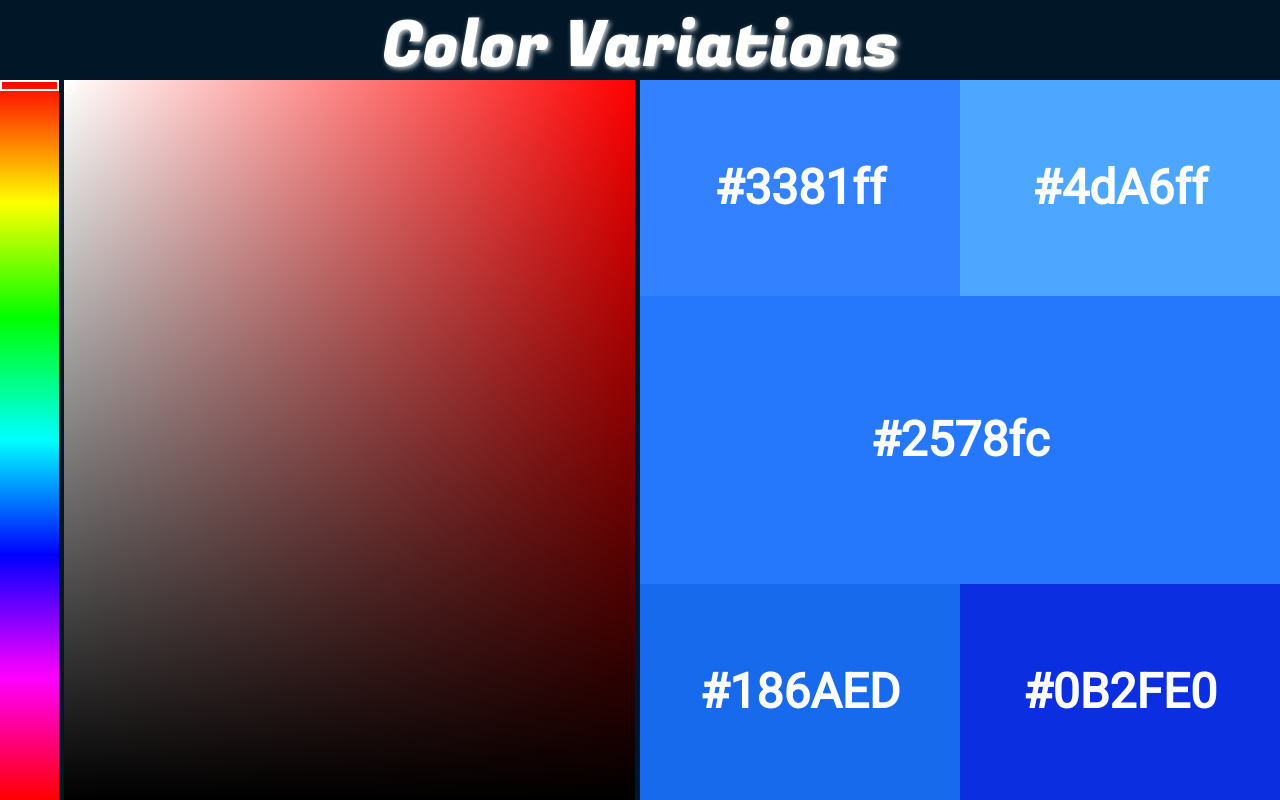
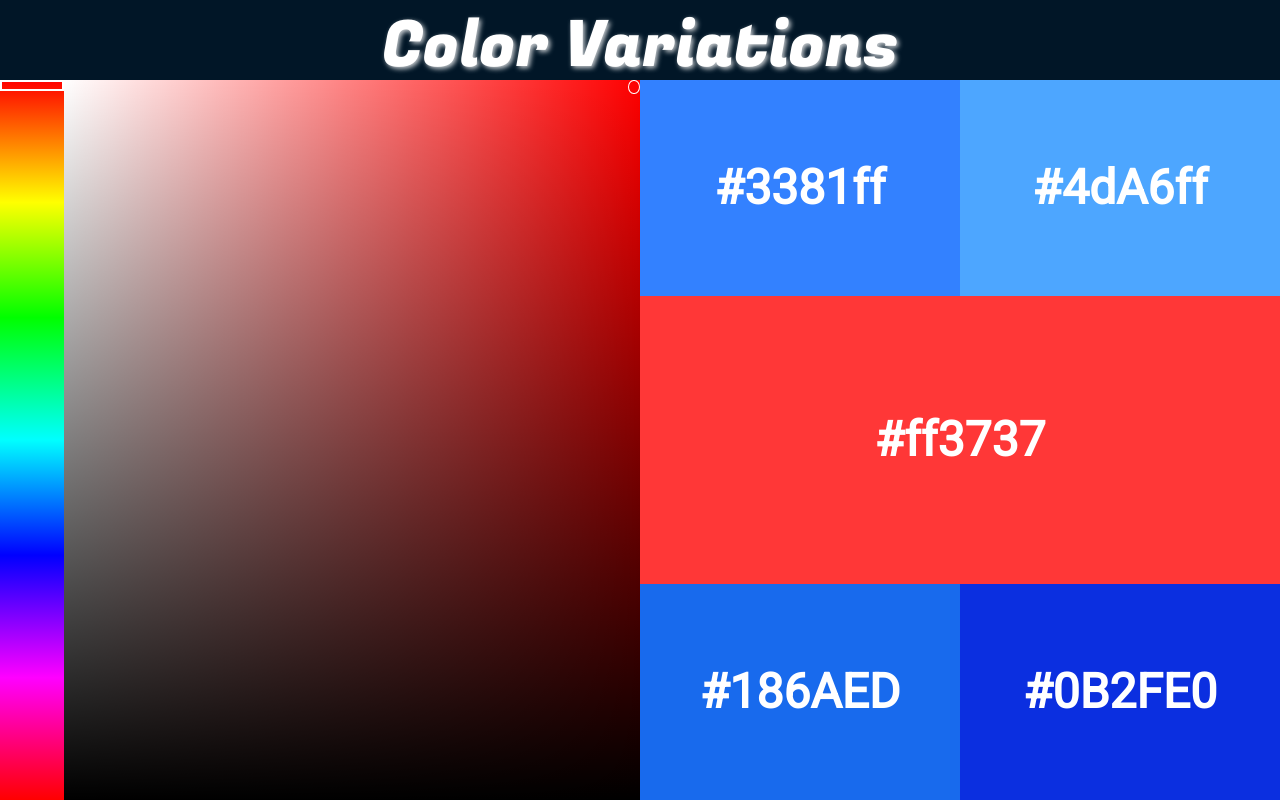
Before and after one commit to jaehwan-moon/color-variation-generator, a website built with Parcel: page src/index.html in a window 1280 px wide. Built offline with nearby package versions, Linux system fonts and the light colour scheme.

Commit message:
feat(ColorBox): Change main color box reactively

```diff
--- /dev/null
+++ b/src/js/class/ColorBoxes.js
@@ -0,0 +1,26 @@
+class ColorBoxes {
+  constructor() {
+    this.mainColorElement = document.getElementById('main-color');
+    this.lighterElement = document.getElementById('lighter');
+    this.lightestElement = document.getElementById('lightest');
+    this.darkerElement = document.getElementById('darker');
+    this.darkestElement = document.getElementById('darkest');
+
+    this.setColorAndText(this.mainColorElement, '#2578fc');
+    this.setColorAndText(this.lighterElement, '#3381ff');
+    this.setColorAndText(this.lightestElement, '#4dA6ff');
+    this.setColorAndText(this.darkerElement, '#186AED');
+    this.setColorAndText(this.darkestElement, '#0B2FE0');
+  }
+
+  setColorAndText(element, color) {
+    element.style.background = color;
+    element.innerHTML = color;
+  }
+
+  subscribeOnColorChange(RGBHexString) {
+    this.setColorAndText(this.mainColorElement, RGBHexString);
+  }
+}
+
+export { ColorBoxes };
--- a/src/js/class/ColorPicker.js
+++ b/src/js/class/ColorPicker.js
@@ -9,6 +9,11 @@ class ColorPicker extends Observable {
     this.element = element;
     this.pointer = document.getElementById('color-picker-pointer');
     this.baseColorElement = document.getElementsByClassName('base-color')[0];
+    this.RGBValue = {
+      red: 255,
+      green: 0,
+      blue: 0,
+    };
 
     const colorPickerRect = this.element.getBoundingClientRect();
     this.maxPointerX = colorPickerRect.width - this.pointer.getBoundingClientRect().width;
@@ -16,6 +21,8 @@ class ColorPicker extends Observable {
 
     this.pointerX = this.maxPointerX;
     this.pointerY = 0;
+    this.pointer.style.left = `${this.pointerX}px`;
+    this.pointer.style.top = `${this.pointerY}px`;
 
     this.element.addEventListener('mousedown', this.handleOnPointerDown);
     this.element.addEventListener('mouseup', this.handleOnPointerUp);
@@ -51,8 +58,8 @@ class ColorPicker extends Observable {
   subscribeOnHueChange(RGBHexString) {
     this.baseColorElement.style.background = RGBHexString;
     this.RGBValue = convertRGBHexStringToValue(RGBHexString);
-    //const updatedRGBHexString = this.getRGBHexString(this.pointerX, this.pointerY, this.RGBValue);
-    //this.update(updatedRGBHexString); // Observable.update()
+    const updatedRGBHexString = this.getRGBHexString(this.pointerX, this.pointerY, this.RGBValue);
+    this.update(updatedRGBHexString); // Observable.update()
   }
 
   getRGBHexString(pointerX, pointerY, RGBValue) {
--- a/src/js/index.js
+++ b/src/js/index.js
@@ -1,24 +1,17 @@
 import { HueBar } from './class/HueBar';
 import { ColorPicker } from './class/ColorPicker';
-import { setColorAndText } from './setColor';
+import { ColorBoxes } from './class/ColorBoxes';
 
 import '../sass/main.scss';
 
-const mainColor = document.getElementById('main-color');
-const lighter = document.getElementById('lighter');
-const lightest = document.getElementById('lightest');
-const darker = document.getElementById('darker');
-const darkest = document.getElementById('darkest');
-
-setColorAndText(mainColor, '#2578fc');
-setColorAndText(lighter, '#3381ff');
-setColorAndText(lightest, '#4dA6ff');
-setColorAndText(darker, '#186AED');
-setColorAndText(darkest, '#0B2FE0');
-
 const hueBarElement = document.getElementById('hue-bar');
 const colorPickerElement = document.getElementById('color-picker');
+
 const hueBar = new HueBar(hueBarElement);
 const colorPicker = new ColorPicker(colorPickerElement);
+const colorBoxes = new ColorBoxes();
 
 hueBar.subscribe(colorPicker.subscribeOnHueChange.bind(colorPicker));
+colorPicker.subscribe(colorBoxes.subscribeOnColorChange.bind(colorBoxes));
+
+hueBar.update('#ff0000');
--- a/src/js/setColor.js
+++ /dev/null
@@ -1,6 +0,0 @@
-function setColorAndText(element, color) {
-  element.style.background = color;
-  element.innerHTML = color;
-}
-
-export { setColorAndText };
--- a/src/js/utils/getRGBHexFromHue.js
+++ b/src/js/utils/getRGBHexFromHue.js
@@ -1,11 +1,13 @@
+import { prependZeroIfOneDigitHex } from './prependZeroIfOneDigitHex';
+
 function getRGBHexFromHue(percentage) {
   const redValue = getRedValue(percentage);
   const greenValue = getGreenValue(percentage);
   const blueValue = getBlueValue(percentage);
 
-  let redHexString = prependZeroIfOneDigit(redValue.toString(16));
-  let greenHexString = prependZeroIfOneDigit(greenValue.toString(16));
-  let blueHexString = prependZeroIfOneDigit(blueValue.toString(16));
+  let redHexString = prependZeroIfOneDigitHex(redValue.toString(16));
+  let greenHexString = prependZeroIfOneDigitHex(greenValue.toString(16));
+  let blueHexString = prependZeroIfOneDigitHex(blueValue.toString(16));
 
   return `#${redHexString}${greenHexString}${blueHexString}`;
 }
@@ -17,7 +19,7 @@ function getRedValue(percentage) {
       return 255;
     case percentage > 17 && percentage < 33:
       calculatedValue = (33 - percentage) / (33 - 17) * 255;
-      return Math.round(calculatedValue)
+      return Math.round(calculatedValue);
     case percentage >= 33 && percentage <= 66:
       return 0;
     case percentage > 66 && percentage < 83:
@@ -35,7 +37,7 @@ function getGreenValue(percentage) {
       return 0;
     case percentage > 0 && percentage < 17:
       calculatedValue = percentage / 17 * 255;
-      return Math.round(calculatedValue)
+      return Math.round(calculatedValue);
     case percentage >= 17 && percentage <= 50:
       return 255;
     case percentage > 50 && percentage < 66:
@@ -53,7 +55,7 @@ function getBlueValue(percentage) {
       return 0;
     case percentage > 33 && percentage < 50:
       calculatedValue = (percentage - 33) / (50 -33) * 255;
-      return Math.round(calculatedValue)
+      return Math.round(calculatedValue);
     case percentage >= 50 && percentage <= 83:
       return 255;
     case percentage > 83 && percentage < 100:
@@ -64,9 +66,4 @@ function getBlueValue(percentage) {
   }
 }
 
-function prependZeroIfOneDigit(hexString) {
-  if (hexString.length === 1) return `0${hexString}`;
-  return hexString;
-}
-
 export { getRGBHexFromHue };
--- a/src/js/utils/getRGBHexFromSaturationAndBrightness.js
+++ b/src/js/utils/getRGBHexFromSaturationAndBrightness.js
@@ -1,5 +1,21 @@
-function getRGBHexFromSaturationAndBrightness() {
+import { prependZeroIfOneDigitHex } from './prependZeroIfOneDigitHex';
 
+function getRGBHexFromSaturationAndBrightness(percentageX, percentageY, RGBValue) {
+  const redValue = getAdjustedColorValue(RGBValue.red);
+  const greenValue = getAdjustedColorValue(RGBValue.green);
+  const blueValue = getAdjustedColorValue(RGBValue.blue);
+
+  let redHexString = prependZeroIfOneDigitHex(redValue.toString(16));
+  let greenHexString = prependZeroIfOneDigitHex(greenValue.toString(16));
+  let blueHexString = prependZeroIfOneDigitHex(blueValue.toString(16));
+
+  return `#${redHexString}${greenHexString}${blueHexString}`;
+
+  function getAdjustedColorValue(colorValue) {
+    const valueAdjustedByX = (colorValue - 255) / 100 * percentageX + 255;
+    const finalValue =  valueAdjustedByX * ( 1 - percentageY / 100);
+    return Math.round(finalValue);
+  }
 }
 
 export { getRGBHexFromSaturationAndBrightness };
--- /dev/null
+++ b/src/js/utils/prependZeroIfOneDigitHex.js
@@ -0,0 +1,6 @@
+function prependZeroIfOneDigitHex(hexString) {
+  if (hexString.length === 1) return `0${hexString}`;
+  return hexString;
+}
+
+export { prependZeroIfOneDigitHex };
--- a/src/sass/partials/_color-picker.scss
+++ b/src/sass/partials/_color-picker.scss
@@ -2,7 +2,6 @@
   position: relative;
   width: 100%;
   height: 100%;
-  border-right: 5px solid #011627;
 }
 
 .base-color {
--- a/src/sass/partials/_hue-bar.scss
+++ b/src/sass/partials/_hue-bar.scss
@@ -1,6 +1,5 @@
 #hue-bar {
   background: linear-gradient(to bottom, #f00 0%, #ff0 17%, #0f0 33%, #0ff 50%, #00f 66%, #f0f 83%, #f00 100%);
-  border-right: 5px solid #011627;
 }
 
 #hue-selector {
```
